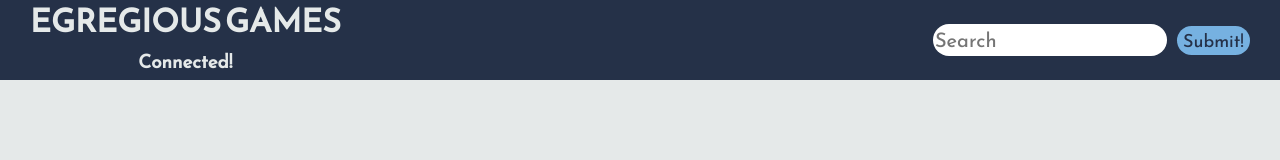
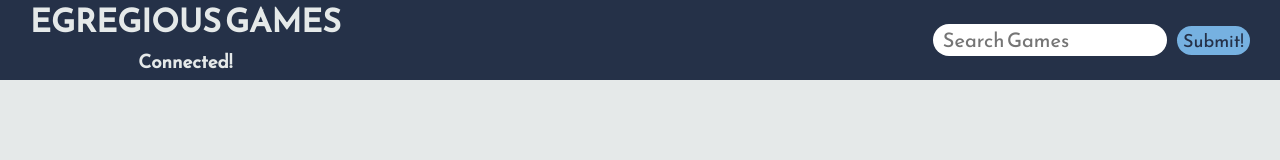
Before and after one commit to beneccles/egregious, a React (Create React App) app: page / in a window 1280 px wide. Shown: the top 160 px of the page. Built offline with nearby package versions, Linux system fonts and the light colour scheme; a web font is replaced by a local one.

Commit message:
tweaked spacing in search field, so that the placeholder text would appear closer to the middle of the field.

```diff
--- a/src/App.css
+++ b/src/App.css
@@ -63,11 +63,13 @@
 	align-items: center;
 	align-content: center;
 }
+
 .logo {
   margin-left: 30px;
   line-height: 0px;
   color: #E5E9E9;
 }
+
 #searchBar {
   margin-right: 30px;
 }
@@ -77,6 +79,7 @@
   border: none;
   border-radius: 20px;
 }
+
 /* Game Box CSS */
 .gamebox {
   border-radius: 20px;
@@ -123,7 +126,6 @@
 	align-content: center;
 }
 
-
 .infoBox {
   border-radius: 25px;
   height: 100%;
@@ -135,15 +137,6 @@
 	justify-content: space-between;
 	align-items: center;
 	align-content: center;
-}
-
-.left {
-  /* display: flex;
-	flex-direction: column;
-	flex-wrap: wrap;
-	justify-content: flex-start;
-	align-items: center;
-	align-content: flex-start; */
 }
 
 .right {
@@ -162,23 +155,8 @@
   margin-bottom: 10px;
 }
 
-/* Sprite Animate Test */
-/* Tutortial from https://medium.com/dailyjs/how-to-build-a-simple-sprite-animation-in-javascript-b764644244aa */
-#image {
-  height: 256px;
-  width: 256px;
-}
 li {
   list-style-type: none;
-}
-
-#renderFavorites{
-  /* display: flex;
-	flex-direction: column;
-	flex-wrap: wrap;
-	justify-content: center;
-	align-items: center;
-	align-content: flex-start; */
 }
 
 #clearFavorites{
--- a/src/components/search.js
+++ b/src/components/search.js
@@ -18,7 +18,7 @@
     render() {
         return (
             <div id="searchBar">
-                <input id="inputSearch" className="reem" type="text" placeholder="Search" onChange={(e) => this.handleChange(e.target.value)} />
+                <input id="inputSearch" className="reem" type="text" placeholder="   Search Games" onChange={(e) => this.handleChange(e.target.value)} />
                 <button id="submitSearch" className="reem toggleConnect" onClick={() => this.props.searchResults(this.state.newSearch)}>Submit!</button>
             </div>
         )
```
